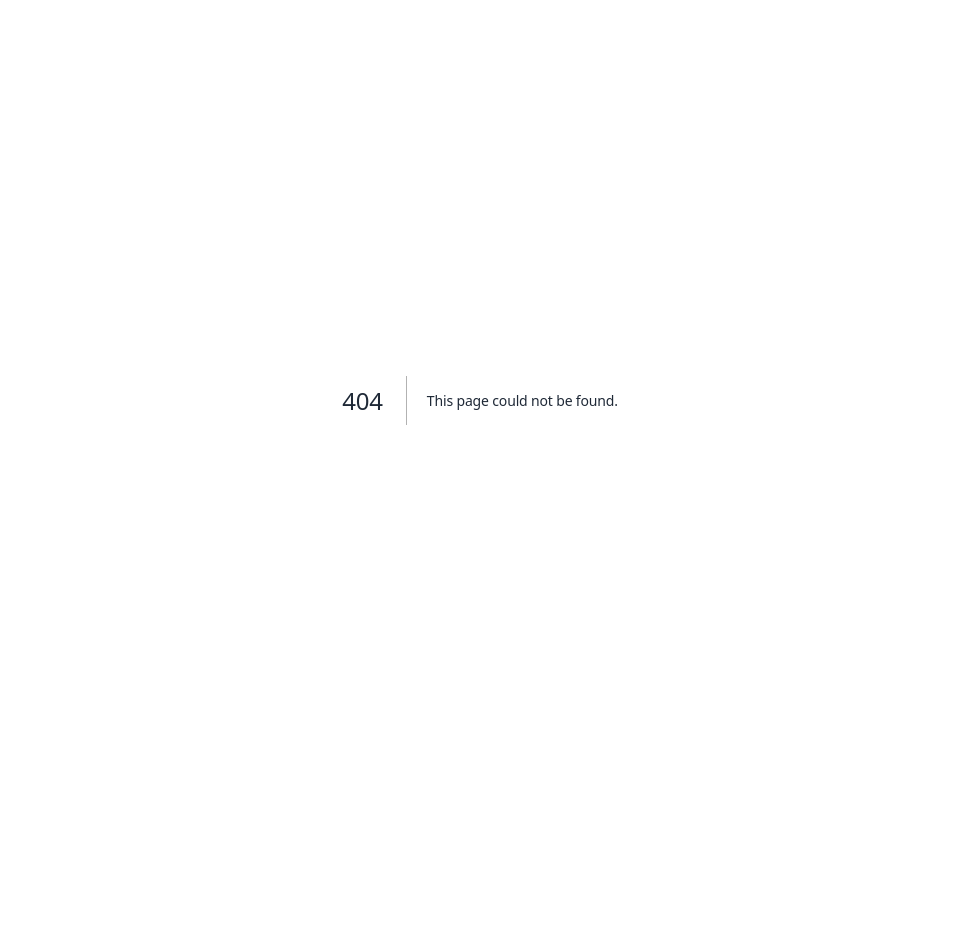
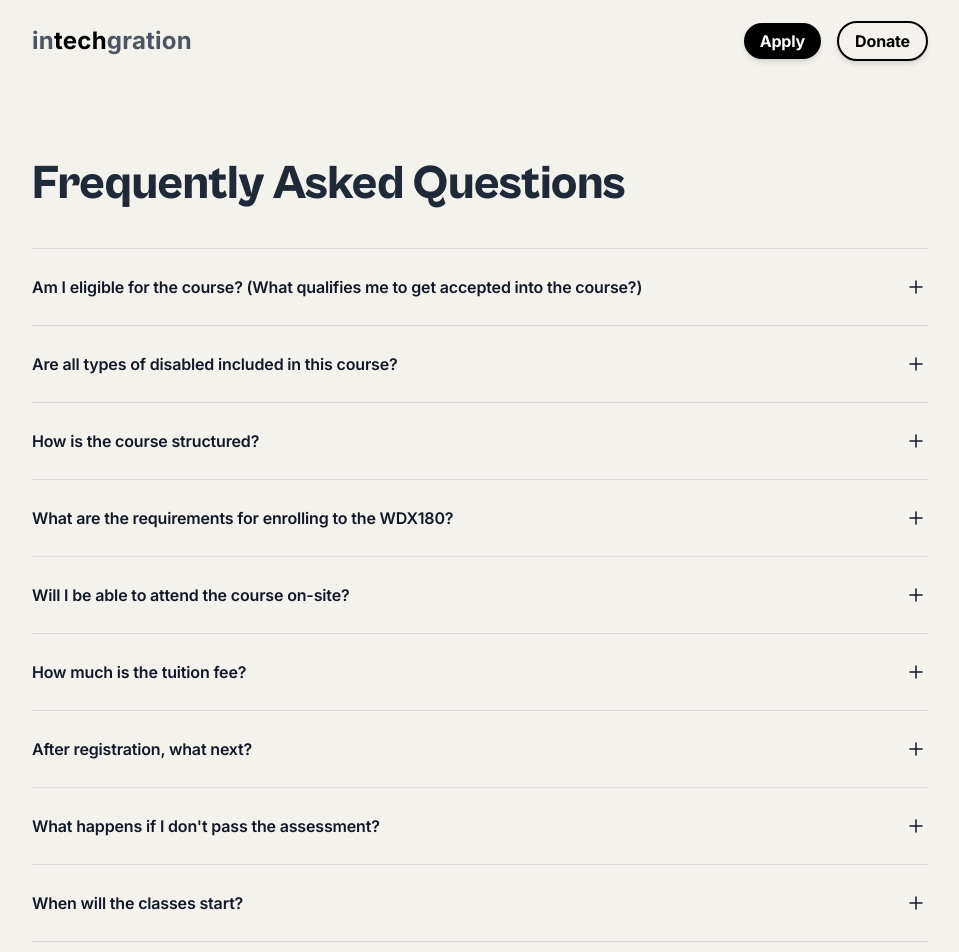
Before and after one commit to in-tech-gration/website, a Next.js app: page /faqs in a window 1280 px wide. Before the commit this address had no page. Shown: the top 952 px of the page, without its empty margins (160-1119 px from the left). Before the commit the page ends 800 px from the top, so only its background shows below. Built offline with nearby package versions, Linux system fonts and the light colour scheme.

Commit message:
'/faqs' page created with FAQs from Google Doc

```diff
--- /dev/null
+++ b/app/(default)/faqs/page.tsx
@@ -0,0 +1,128 @@
+"use client";
+
+import { Disclosure } from "@headlessui/react";
+import { MinusSmallIcon, PlusSmallIcon } from "@heroicons/react/24/outline";
+
+const faqs = [
+  {
+    question:
+      "Am I eligible for the course? (What qualifies me to get accepted into the course?)",
+    answer:
+      "Currently, our course is offered to underserved communities and groups that struggle due to discrimination, war, harsh social and economic conditions. Such groups include: refugees, asylum seekers, migrants, people with disabilities, former inmates, and other struggling groups that reside in countries within the following timezones: GMT+2, GMT+3, GMT+4.",
+  },
+  {
+    question: "Are all types of disabled included in this course?",
+    answer:
+      "At this time, the course can be attended remotely by people with mobility impairments (such as wheelchair users, people with lower limb amputations). Soon we will have access to an accessible space, so that everyone can attend the courses in person. As we are unable to provide support for other types of impairments (e.g.blind,deaf and hard of hearing), we can only guarantee that a specific group of the disabled community can have a seamless experience of the course. However, if you are a disabled person, not in the aforementioned group, do not hesitate to contact us and maybe we can find a way!",
+  },
+  {
+    question: "How is the course structured?",
+    answer:
+      "The course is based on our open source Web Development X (WDX) curriculum. The course spans 9 months in total and <b>requires at least 4 to 5 hours</b> of commitment (study and practice) on a daily basis.",
+  },
+  {
+    question: "What are the requirements for enrolling to the WDX180?",
+    answer:
+      "<ul><li>Good english language skills</li><li>Basic computer skills</li><li>Computer equipped with a web camera and microphone**</li><li>Stable Internet connection</li></ul>",
+  },
+  {
+    question: "Will I be able to attend the course on-site?",
+    answer:
+      "If you are a wheel-chair user, you will be attending the course remotely as we are not currently providing an accessible space. We are constantly looking for organisations that will provide us with an accessible space.",
+  },
+  {
+    question: "How much is the tuition fee?",
+    answer:
+      "There’s no tuition fee. Our curriculum and courses are and will always be open-source and tuition-free.",
+  },
+  {
+    question: "After registration, what next?",
+    answer:
+      "We’ll get in touch with you, so we get to know each other and help you with the onboarding process",
+  },
+  {
+    question: "What happens if I don't pass the assessment?",
+    answer:
+      "You can still access and follow our curriculum for free or apply for one of our upcoming courses",
+  },
+  {
+    question: "When will the classes start?",
+    answer: "Our next cohort starts October 2nd, 2023",
+  },
+  {
+    question: "What is the duration of the course?",
+    answer:
+      "The course lasts for 9-months and specifically requires attendance for 180 days.",
+  },
+  {
+    question: "Will I get a Diploma or Certificate at the end of the training?",
+    answer:
+      "We are going to provide you with a digital certificate of attendance so you share it on your professional profiles such as LinkedIn, etc.",
+  },
+  {
+    question:
+      "Do I need to have studied or have a background in tech to apply?",
+    answer:
+      "You should have basic computer skills and be fluent with the operating system (managing files and folder, configuring system settings, operating a browser, etc.)",
+  },
+  {
+    question: "Where will the classes take place?",
+    answer:
+      "If you are attending in person, you will be joining the 2nd trimester with us at the EchoHub Athens.",
+  },
+  {
+    question: "What will I learn in class for 9 months?",
+    answer:
+      "<span>You will learn:</span><ul><li>How the Internet and the World Wide Web works </li><li>How to program in the languages of the Web (HTML, CSS, JavaScript) </li><li>CSS and JavaScript libraries and frameworks, such as Tailwind and React.js </li><li>Backend technologies (Node.js, Express, Databases, etc.)</li></ul>",
+  },
+];
+
+export default function Faqs() {
+  return (
+    <div className="bg-secondary">
+      <div className="mx-auto max-w-7xl px-6 py-24 sm:py-32 lg:px-8 lg:py-40">
+        <div className="mx-auto max-w-4xl divide-y divide-gray-900/10">
+          <h2 className="h2 font-cabinet-grotesk">
+            Frequently Asked Questions
+          </h2>
+          <dl className="mt-10 space-y-6 divide-y divide-gray-900/10">
+            {faqs.map((faq) => (
+              <Disclosure as="div" key={faq.question} className="pt-6">
+                {({ open }) => (
+                  <>
+                    <dt>
+                      <Disclosure.Button className="flex w-full items-start justify-between text-left text-gray-900">
+                        <span className="text-base font-semibold leading-7">
+                          {faq.question}
+                        </span>
+                        <span className="ml-6 flex h-7 items-center">
+                          {open ? (
+                            <MinusSmallIcon
+                              className="h-6 w-6"
+                              aria-hidden="true"
+                            />
+                          ) : (
+                            <PlusSmallIcon
+                              className="h-6 w-6"
+                              aria-hidden="true"
+                            />
+                          )}
+                        </span>
+                      </Disclosure.Button>
+                    </dt>
+                    <Disclosure.Panel as="dd" className="mt-2 pr-12">
+                      <div
+                        className="text-base leading-7 text-gray-600"
+                        dangerouslySetInnerHTML={{ __html: faq.answer }}
+                      />
+                    </Disclosure.Panel>
+                  </>
+                )}
+              </Disclosure>
+            ))}
+          </dl>
+        </div>
+      </div>
+    </div>
+  );
+}
--- a/package.json
+++ b/package.json
@@ -13,7 +13,8 @@
     "a11y": "npx lighthouse http://localhost:3000 --view"
   },
   "dependencies": {
-    "@headlessui/react": "^1.7.14",
+    "@headlessui/react": "^1.7.17",
+    "@heroicons/react": "^2.0.18",
     "@react-three/drei": "^9.80.0",
     "@react-three/fiber": "^8.13.6",
     "@splinetool/loader": "^0.9.409",
```
Also changed, not shown: 1 other file (tests, documents, lock files or other folders).
